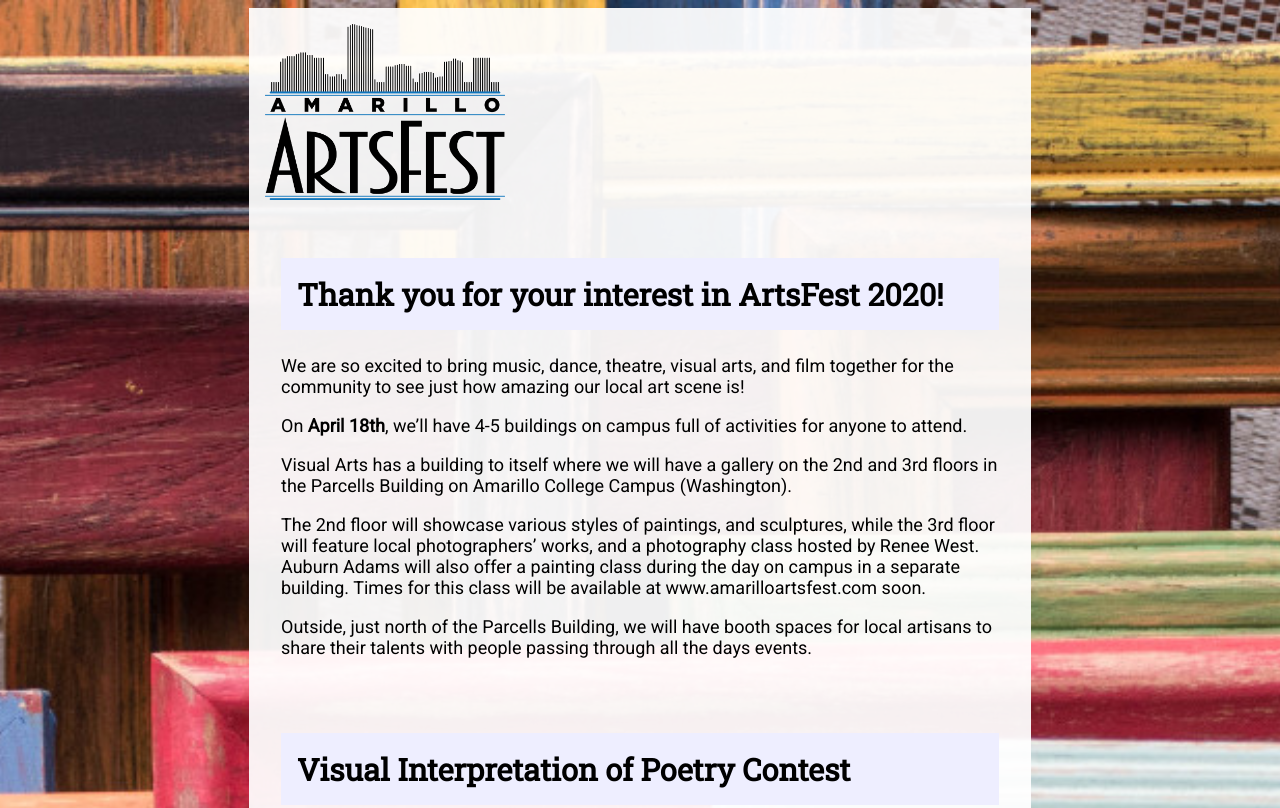
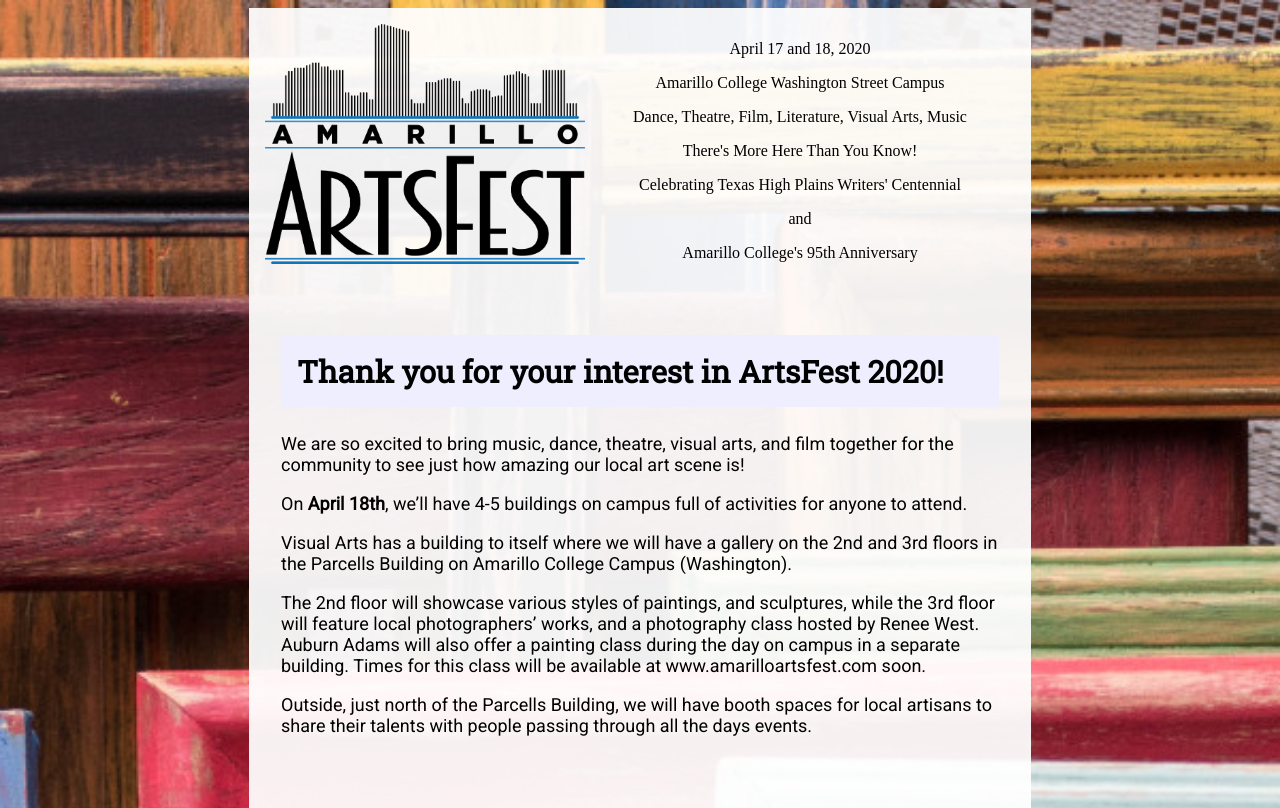
Before and after one commit to Amarillo-Arts-Fest/landing-page, a plain HTML site: page index.html in a window 1280 px wide. Shown: the top 808 px of the page. Drawn offline with Linux system fonts and the light colour scheme.

Commit message:
Add info pane.

```diff
--- a/css/style.css
+++ b/css/style.css
@@ -6,20 +6,30 @@
     background: #FFFFFFEE;
     margin: auto;
     max-width: 750px;
+    min-width: 310px;
     padding: 1rem;
 }
 
 .logo {
     display: block;
     max-height: 15rem;
-    max-width: 15rem;
+    max-width: 20rem;
     margin: auto;
+}
+
+.logo-pane {
+    margin-bottom: 3rem;
+}
+
+.info-pane {
+    text-align: center;
 }
 
 main {
     background: #FFFFFFEE;
     margin: auto;
     max-width: 750px;
+    min-width: 310px;
     padding: 1rem;
 }
 
@@ -28,6 +38,7 @@
     margin-bottom: 15em;
     padding-top: 4rem;
     max-width: 750px;
+    min-width: 310px;
     text-align: center;
     padding: 1rem;
     border-top: .05rem solid #DDDDFFFF;
@@ -57,11 +68,16 @@
 @media only screen and (min-width: 54em) {
     .logo {
         margin: unset;
+        height: 15rem;
+        width: 20rem;
+    }
+
+    .logo-pane {
+        margin: unset;
+        float: left;
     }
 
     h2 {
         font-size: 1.7em;
     }
-
-
 }
--- a/index.html
+++ b/index.html
@@ -10,7 +10,20 @@
     </head>
     <body>
         <header>
-            <img class="logo" src="logo.png">
+            <div class="logo-pane">
+                <img class="logo" src="logo.png">
+            </div>
+            <div class="info-pane">
+                <p>April 17 and 18, 2020</p>
+                <p>Amarillo College Washington Street Campus</p>
+                <p></p>
+                <p>Dance, Theatre, Film, Literature, Visual Arts, Music</p>
+                <p>There's More Here Than You Know!</p>
+                <p></p>
+                <p>Celebrating Texas High Plains Writers' Centennial</p>
+                <p>and</p>
+                <p>Amarillo College's 95th Anniversary</p>
+            </div>
         </header>
         <main>
             <section>
```
